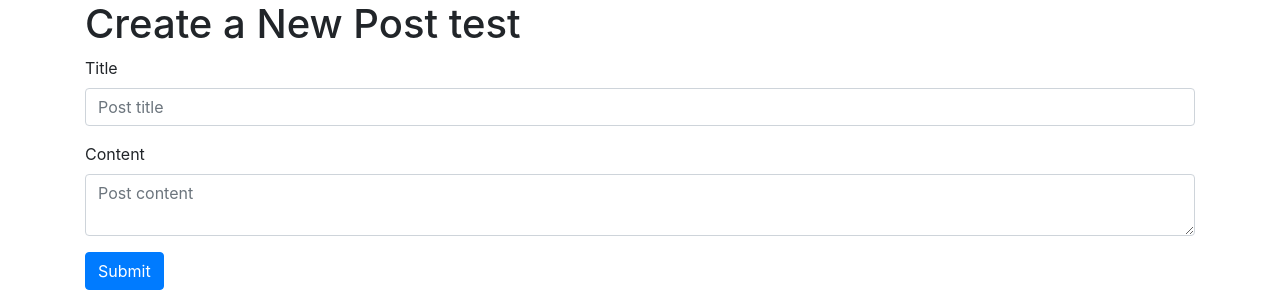
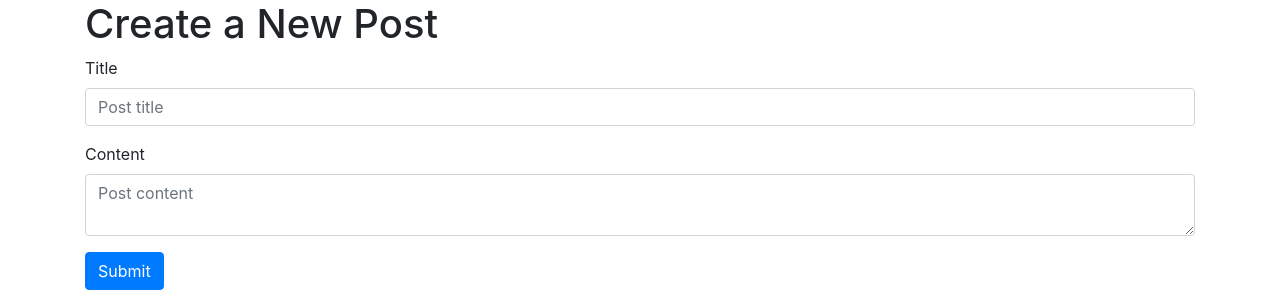
Before and after one commit to stoeipoes02/pentrad, a Flask app: page /create in a window 1280 px wide. Shown: the part 56-356 px from the top of the page. Run offline with Flask 2, Linux system fonts and the light colour scheme; some libraries are stand-ins or nearby versions.

Commit message:
trading.html test change

```diff
--- a/templates/create.html
+++ b/templates/create.html
@@ -1,7 +1,7 @@
 {% extends 'base.html' %}
 
 {% block content %}
-<h1>{% block title %} Create a New Post test {% endblock %}</h1>
+<h1>{% block title %} Create a New Post{% endblock %}</h1>
 
 <form method="post">
     <div class="form-group">
--- a/templates/trading.html
+++ b/templates/trading.html
@@ -3,4 +3,5 @@
 {% block content %}
     <h1>{% block title %} ByBit API trading {% endblock %}</h1>
     <p>pentrad bybit trading</p>
+    <h1>Candlestick Screener</h1>
 {% endblock %}
```
